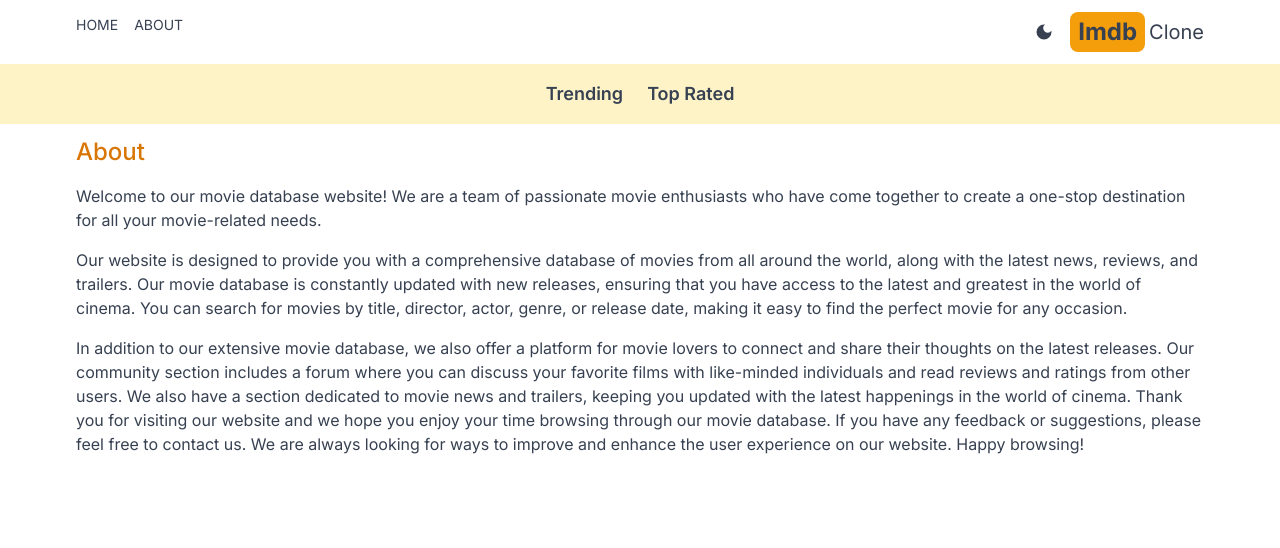
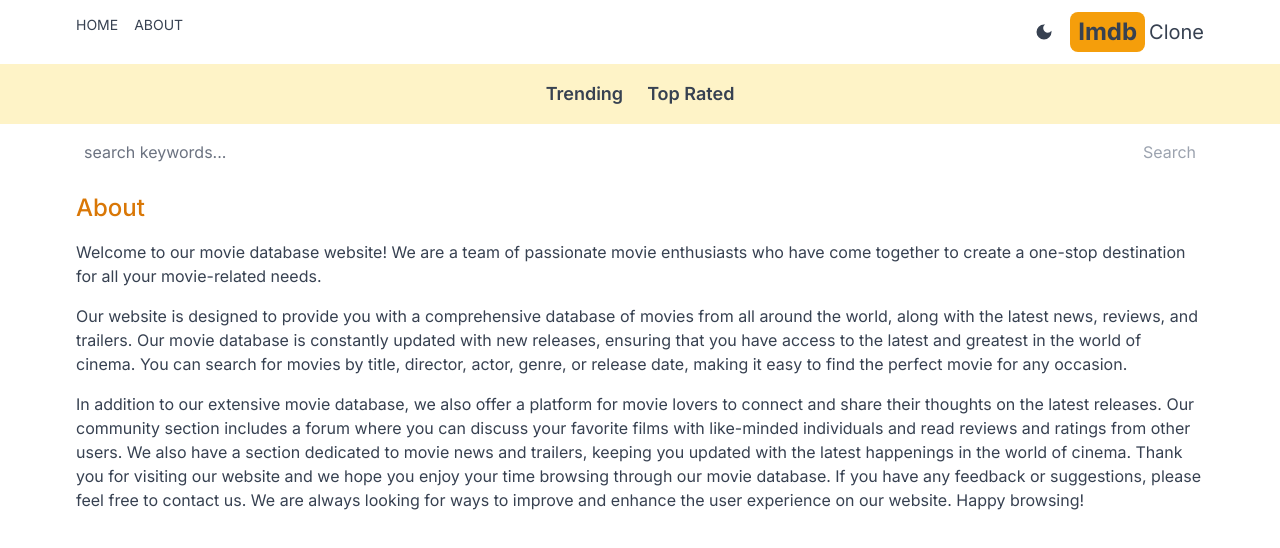
Before and after one commit to bilo8/imdb-nextjs-tmdbapi, a Next.js app: page /about in a window 1280 px wide. Shown: the top 548 px of the page. Built offline with nearby package versions, Linux system fonts and the light colour scheme.

Commit message:
add search box

```diff
--- a/src/app/layout.js
+++ b/src/app/layout.js
@@ -3,6 +3,7 @@
 import Header from "@/components/Header";
 import Providers from "./Providers";
 import Navbar from "@/components/Navbar";
+import SearchBox from "@/components/SearchBox";
 
 const inter = Inter({ subsets: ["latin"] });
 
@@ -18,6 +19,7 @@
         <Providers>
           <Header />
           <Navbar />
+          <SearchBox />
           {children}
         </Providers>
       </body>
--- /dev/null
+++ b/src/app/search/[searchTerm]/page.jsx
@@ -0,0 +1,18 @@
+import Results from "@/components/Results";
+
+export default async function SearchPage({ params }) {
+  const searchTerm = params.searchTerm;
+  const res = await fetch(
+    `https://api.themoviedb.org/3/search/movie?api_key=${process.env.API_KEY}&query=${searchTerm}&language=en-US&page=1`
+  );
+  const data = await res.json();
+  const results = data.results;
+  return (
+    <div>
+      {results &&
+        results.lenght ===
+        <h1 className="text-center pt-6">No Result Found</h1>}
+      {results && <Results results={results} />}
+    </div>
+  );
+}
--- /dev/null
+++ b/src/components/SearchBox.jsx
@@ -0,0 +1,34 @@
+"use client";
+
+import { useState } from "react";
+import { useRouter } from "next/navigation";
+
+export default function SearchBox() {
+  const [search, setSearch] = useState("");
+  const router = useRouter();
+
+  const handleSubmit = (e) => {
+    e.preventDefault();
+    router.push(`/search/${search}`);
+  };
+  return (
+    <form
+      className="flex justify-between px-5 max-w-6xl mx-auto"
+      onSubmit={handleSubmit}
+    >
+      <input
+        type="text"
+        placeholder="search keywords..."
+        className="w-full h-14 rounded-md placeholder-gray-500 outline-none bg-transparent flex-1"
+        value={search}
+        onChange={(e) => setSearch(e.target.value)}
+      />
+      <button
+        className="text-amber-600 disabled:text-gray-400"
+        disabled={search === ""}
+      >
+        Search
+      </button>
+    </form>
+  );
+}
```
